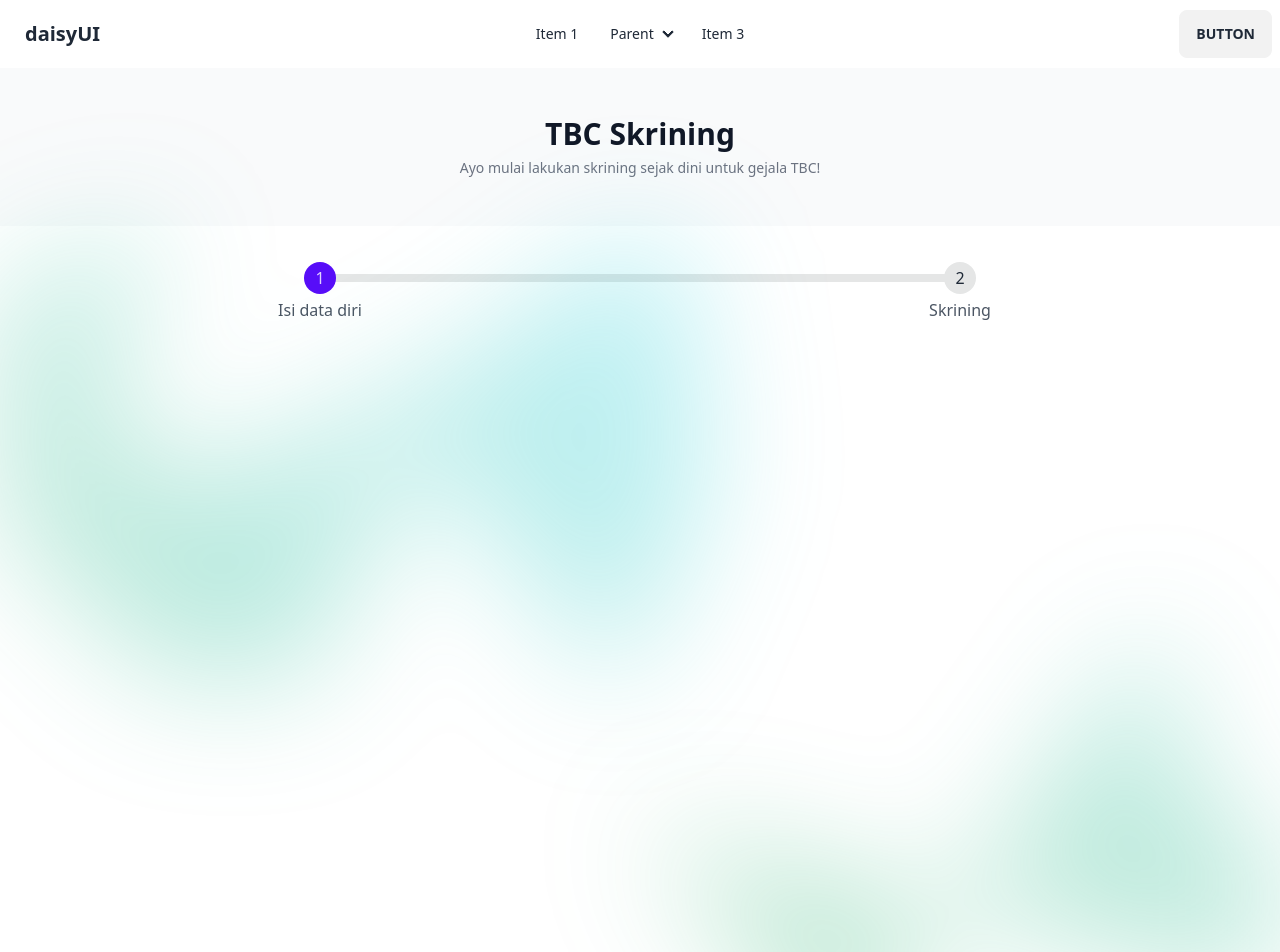
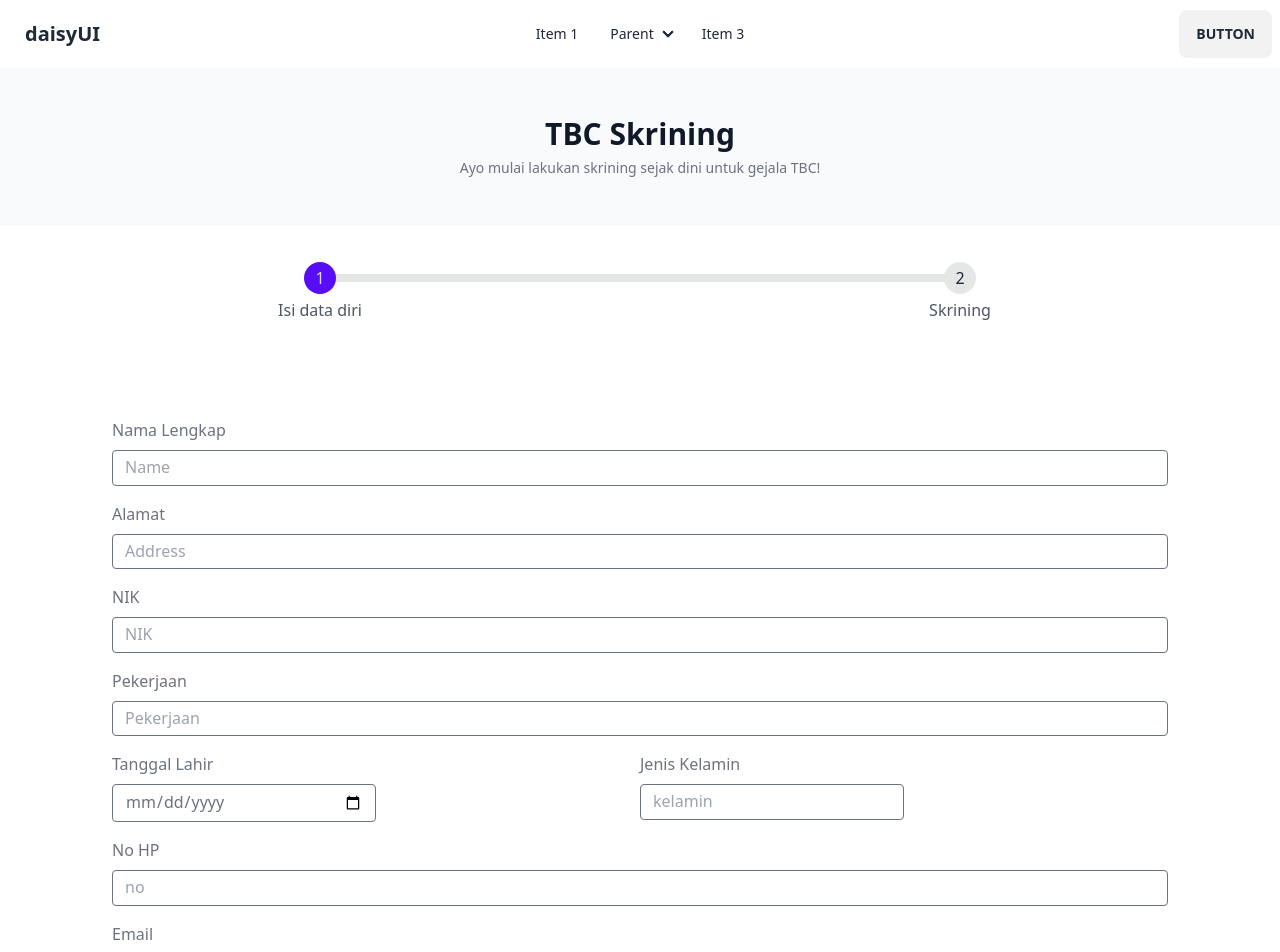
Before and after one commit to uglysquid27/TBC-Scrining, an Angular app: page /scrining in a window 1280 px wide. Shown: the top 952 px of the page. Built offline with nearby package versions, Linux system fonts and the light colour scheme.

Commit message:
add data diri page

```diff
--- a/src/app/app.module.ts
+++ b/src/app/app.module.ts
@@ -7,6 +7,7 @@ import { HomeComponent } from './home/home.component';
 import { SkriningComponent } from './skrining/skrining.component';
 import { HeaderComponent } from './layout/header/header.component';
 import { FooterComponent } from './layout/footer/footer.component';
+import { TestComponent } from './test/test.component';
 
 @NgModule({
   declarations: [
@@ -14,7 +15,8 @@ import { FooterComponent } from './layout/footer/footer.component';
     HomeComponent,
     SkriningComponent,
     HeaderComponent,
-    FooterComponent
+    FooterComponent,
+    TestComponent
   ],
   imports: [
     BrowserModule,
--- a/src/app/skrining/skrining.component.html
+++ b/src/app/skrining/skrining.component.html
@@ -27,25 +27,65 @@
             <li class="step text-gray-600">Skrining</li>
         </ul>
     </div>
-    <div class="relative isolate px-6 pt-24 lg:px-8">
-        <div class="absolute inset-x-0 -top-40 -z-10 transform-gpu overflow-hidden blur-3xl sm:-top-80"
-            aria-hidden="true">
-            <div class="relative left-[calc(50%-11rem)] aspect-[1155/678] w-[36.125rem] -translate-x-1/2 rotate-[30deg] bg-gradient-to-tr from-green-600 to-cyan-400 opacity-30 sm:left-[calc(50%-30rem)] sm:w-[72.1875rem]"
-                style="clip-path: polygon(74.1% 44.1%, 100% 61.6%, 97.5% 26.9%, 85.5% 0.1%, 80.7% 2%, 72.5% 32.5%, 60.2% 62.4%, 52.4% 68.1%, 47.5% 58.3%, 45.2% 34.5%, 27.5% 76.7%, 0.1% 64.9%, 17.9% 100%, 27.6% 76.8%, 76.1% 97.7%, 74.1% 44.1%)">
+    <div class="relative isolate pt-24 lg:px-8">
+        <div class="flex flex-col ">
+            <div class="px-20">
+                <label for="nama" class="mb-2 inline-block text-gray-500">Nama Lengkap</label>
+                <div class="relative mb-4 flex flex-wrap items-stretch">
+                    <input type="text"
+                        class="relative m-0 block w-[1px] min-w-0 flex-auto rounded border border-solid border-gray-500 bg-transparent bg-clip-padding px-3 py-[0.25rem] text-base font-normal leading-[1.6] text-gray-500 outline-none transition duration-200 ease-in-out focus:z-[3] focus:border-primary focus:text-gray-500 focus:shadow-[inset_0_0_0_1px_rgb(59,113,202)] focus:outline-none dark:border-neutral-600 dark:placeholder:text-neutral-200 dark:focus:border-primary"
+                        placeholder="Name" aria-label="Username" aria-describedby="basic-addon1" />
+                </div>
+                <label for="alamat" class="mb-2 inline-block text-gray-500">Alamat</label>
+                <div class="relative mb-4 flex flex-wrap items-stretch">
+                    <input type="text"
+                        class="relative m-0 block w-[1px] min-w-0 flex-auto rounded border border-solid border-gray-500 bg-transparent bg-clip-padding px-3 py-[0.25rem] text-base font-normal leading-[1.6] text-gray-500 outline-none transition duration-200 ease-in-out focus:z-[3] focus:border-primary focus:text-gray-500 focus:shadow-[inset_0_0_0_1px_rgb(59,113,202)] focus:outline-none dark:border-neutral-600 dark:placeholder:text-neutral-200 dark:focus:border-primary"
+                        placeholder="Address" aria-label="Address" aria-describedby="basic-addon1" />
+                </div>
+                <label for="nik" class="mb-2 inline-block text-gray-500">NIK</label>
+                <div class="relative mb-4 flex flex-wrap items-stretch">
+                    <input type="text"
+                        class="relative m-0 block w-[1px] min-w-0 flex-auto rounded border border-solid border-gray-500 bg-transparent bg-clip-padding px-3 py-[0.25rem] text-base font-normal leading-[1.6] text-gray-500 outline-none transition duration-200 ease-in-out focus:z-[3] focus:border-primary focus:text-gray-500 focus:shadow-[inset_0_0_0_1px_rgb(59,113,202)] focus:outline-none dark:border-neutral-600 dark:placeholder:text-neutral-200 dark:focus:border-primary"
+                        placeholder="NIK" aria-label="nik" aria-describedby="basic-addon1" />
+                </div>
+                <label for="pekerjaan" class="mb-2 inline-block text-gray-500">Pekerjaan</label>
+                <div class="relative mb-4 flex flex-wrap items-stretch">
+                    <input type="text"
+                        class="relative m-0 block w-[1px] min-w-0 flex-auto rounded border border-solid border-gray-500 bg-transparent bg-clip-padding px-3 py-[0.25rem] text-base font-normal leading-[1.6] text-gray-500 outline-none transition duration-200 ease-in-out focus:z-[3] focus:border-primary focus:text-gray-500 focus:shadow-[inset_0_0_0_1px_rgb(59,113,202)] focus:outline-none dark:border-neutral-600 dark:placeholder:text-neutral-200 dark:focus:border-primary"
+                        placeholder="Pekerjaan" aria-label="pekerjaan" aria-describedby="basic-addon1" />
+                </div>
+
+                <div class="grid grid-cols-2">
+                    <div class="w-1/2">
+                        <label for="lahir" class="mb-2 inline-block text-gray-500">Tanggal Lahir</label>
+                        <div class="relative mb-4 flex flex-wrap items-stretch">
+                            <input type="date"
+                                class="relative m-0 block w-[1px] min-w-0 flex-auto rounded border border-solid border-gray-500 bg-transparent bg-clip-padding px-3 py-[0.25rem] text-base font-normal leading-[1.6] text-gray-500 outline-none transition duration-200 ease-in-out focus:z-[3] focus:border-primary focus:text-gray-500 focus:shadow-[inset_0_0_0_1px_rgb(59,113,202)] focus:outline-none dark:border-neutral-600 dark:placeholder:text-neutral-200 dark:focus:border-primary"
+                                placeholder="lahir" aria-label="lahir" aria-describedby="basic-addon1" />
                         </div>
                     </div>
-        <div class="mx-auto max-w-2xl py-32 sm:py-48 lg:py-56">
-            <!-- <div class="hidden sm:mb-8 sm:flex sm:justify-center">
-          <div class="relative rounded-full px-3 py-1 text-sm leading-6 text-gray-600 ring-1 ring-gray-900/10 hover:ring-gray-900/20">
-            Announcing our next round of funding. <a href="#" class="font-semibold text-indigo-600"><span class="absolute inset-0" aria-hidden="true"></span>Read more <span aria-hidden="true">&rarr;</span></a>
-          </div>
-        </div> -->
-
-        <div class="absolute inset-x-0 top-[calc(100%-13rem)] -z-10 transform-gpu overflow-hidden blur-3xl sm:top-[calc(100%-30rem)]"
-            aria-hidden="true">
-            <div class="relative left-[calc(50%+3rem)] aspect-[1155/678] w-[36.125rem] -translate-x-1/2 bg-gradient-to-tr from-green-600 to-cyan-400 opacity-30 sm:left-[calc(50%+36rem)] sm:w-[72.1875rem]"
-                style="clip-path: polygon(74.1% 44.1%, 100% 61.6%, 97.5% 26.9%, 85.5% 0.1%, 80.7% 2%, 72.5% 32.5%, 60.2% 62.4%, 52.4% 68.1%, 47.5% 58.3%, 45.2% 34.5%, 27.5% 76.7%, 0.1% 64.9%, 17.9% 100%, 27.6% 76.8%, 76.1% 97.7%, 74.1% 44.1%)">
+                    <div class="w-1/2">
+                        <label for="kelamin" class="mb-2 inline-block text-gray-500">Jenis Kelamin</label>
+                        <div class="relative mb-4 flex flex-wrap items-stretch">
+                            <input type="Text"
+                                class="relative m-0 block w-[1px] min-w-0 flex-auto rounded border border-solid border-gray-500 bg-transparent bg-clip-padding px-3 py-[0.25rem] text-base font-normal leading-[1.6] text-gray-500 outline-none transition duration-200 ease-in-out focus:z-[3] focus:border-primary focus:text-gray-500 focus:shadow-[inset_0_0_0_1px_rgb(59,113,202)] focus:outline-none dark:border-neutral-600 dark:placeholder:text-neutral-200 dark:focus:border-primary"
+                                placeholder="kelamin" aria-label="kelamin" aria-describedby="basic-addon1" />
                         </div>
                     </div>
                 </div>
+                <label for="no" class="mb-2 inline-block text-gray-500">No HP</label>
+                <div class="relative mb-4 flex flex-wrap items-stretch">
+                    <input type="text"
+                        class="relative m-0 block w-[1px] min-w-0 flex-auto rounded border border-solid border-gray-500 bg-transparent bg-clip-padding px-3 py-[0.25rem] text-base font-normal leading-[1.6] text-gray-500 outline-none transition duration-200 ease-in-out focus:z-[3] focus:border-primary focus:text-gray-500 focus:shadow-[inset_0_0_0_1px_rgb(59,113,202)] focus:outline-none dark:border-neutral-600 dark:placeholder:text-neutral-200 dark:focus:border-primary"
+                        placeholder="no" aria-label="no" aria-describedby="basic-addon1" />
                 </div>
+                <label for="email" class="mb-2 inline-block text-gray-500">Email</label>
+                <div class="relative mb-4 flex flex-wrap items-stretch">
+                    <input type="email"
+                        class="relative m-0 block w-[1px] min-w-0 flex-auto rounded border border-solid border-gray-500 bg-transparent bg-clip-padding px-3 py-[0.25rem] text-base font-normal leading-[1.6] text-gray-500 outline-none transition duration-200 ease-in-out focus:z-[3] focus:border-primary focus:text-gray-500 focus:shadow-[inset_0_0_0_1px_rgb(59,113,202)] focus:outline-none dark:border-neutral-600 dark:placeholder:text-neutral-200 dark:focus:border-primary"
+                        placeholder="email@email.com" aria-label="email" aria-describedby="basic-addon1" />
+                </div>
+
+            </div>
+        </div>
+    </div>
--- /dev/null
+++ b/src/app/test/test.component.html
@@ -0,0 +1 @@
+<p>test works!</p>
```
Also changed, not shown: src/app/test/test.component.ts (added, +10 -0 lines), src/app/test/test.component.css (added), 1 other file (tests, documents, lock files or other folders). Lines whose indentation alone changed are shown as unchanged.
